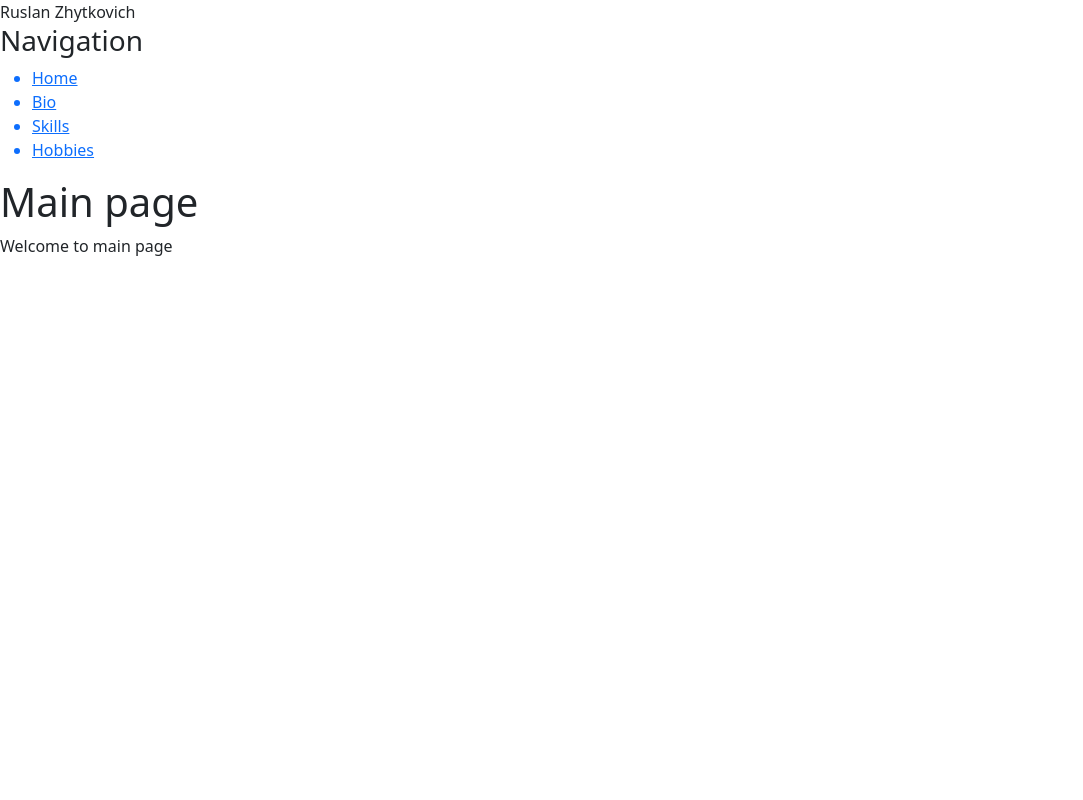
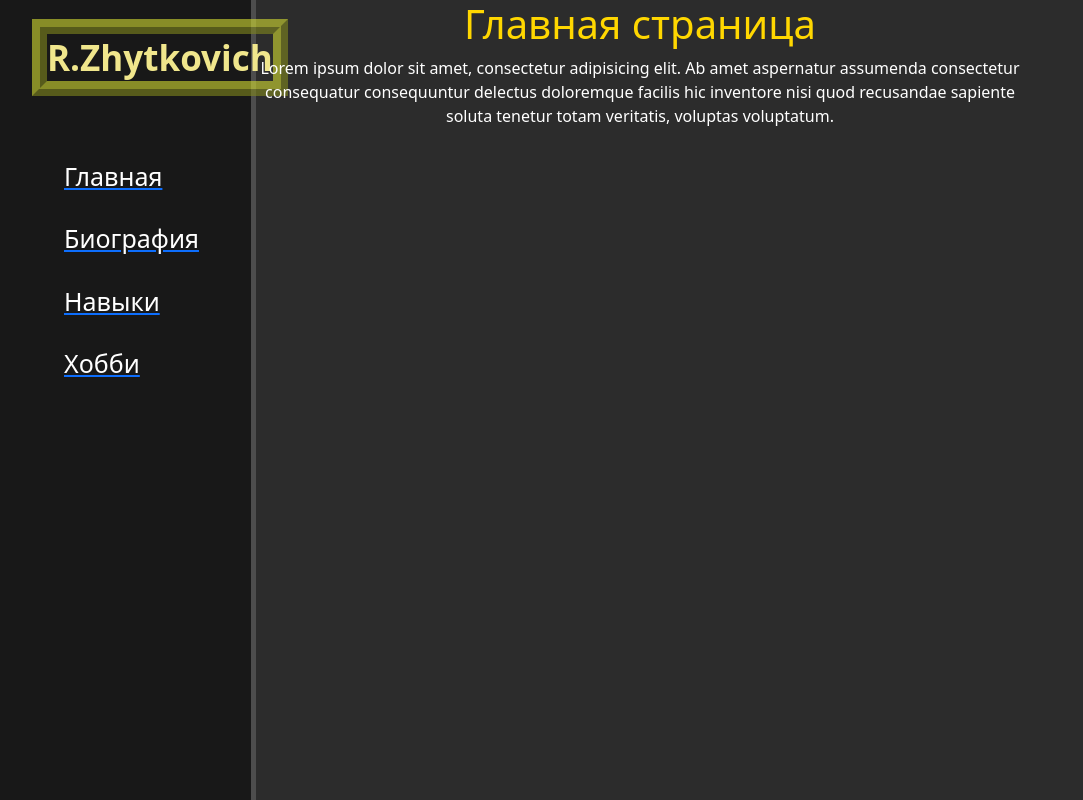
Before and after one commit to RuslanZhytkovich/biography, a Django app: page / in a window 1280 px wide. Shown: the whole page, without its empty margins (0-1083 px from the left). Run offline with Django 4.2, Linux system fonts and the light colour scheme; some libraries are stand-ins or nearby versions.

Commit message:
Сделал базовые страницы + верстку.

```diff
--- a/website/main/static/main/css/main.css
+++ b/website/main/static/main/css/main.css
@@ -0,0 +1,65 @@
+
+body {
+    background: #2c2c2c;
+}
+
+aside {
+    margin-left: 0px;
+    float: left;
+    background: #181818;
+    width: 20%;
+    padding: 2.5%;
+    height: 100vh;
+    color: #fff;
+    border-right: 5px solid #4d4d4d;
+
+}
+
+
+
+
+aside .logo
+{
+    color: khaki;
+margin-left: 0px;
+ font-size: 35px;
+    font-weight: bold;
+    border: 4mm ridge rgba(211,220,50, .6);
+    top: -5px;
+}
+
+
+aside ul {list-style: none}
+aside ul li{
+
+    color: #fff;
+    display: block;
+    margin-top: 25px;
+    transition: transform .6s ease;
+
+    font-size: 25px;
+
+}
+
+aside ul li:hover, aside ul a:hover
+{
+    color: #eb5959;
+    text-decoration: none;
+    transform: scale(1.1);
+}
+
+main .features{
+    float: left;
+    color: #fff;
+
+    text-align: center;
+    width: 60%;
+
+
+}
+
+.features h1{
+    color: gold;
+    text-align: center;
+    vertical-align: middle;
+}
--- a/website/main/templates/main/html/base.html
+++ b/website/main/templates/main/html/base.html
@@ -8,20 +8,23 @@
     <title>{% block title %}{% endblock %}</title>
     <script src="{% static 'fontawesomefree/js/all.min.js' %}"></script>
     <link rel="stylesheet" href="https://cdn.jsdelivr.net/npm/bootstrap@5.2.3/dist/css/bootstrap.min.css">
-   <link rel="stylesheet" href="{% static 'main/css/main.css' %}">
+
     <link rel="stylesheet" href="https://use.fontawesome.com/releases/v5.8.2/css/all.css">
       <link href="{% static 'fontawesomefree/css/all.min.css' %}" rel="stylesheet" type="text/css">
+     <link rel="stylesheet" href="{% static 'main/css/main.css' %}">
 </head>
 <body>
 
     <aside>
-        <span class = "logo">Ruslan Zhytkovich</span>
-        <h3>Navigation</h3>
+        <span class = "logo">R.Zhytkovich</span>
+        <br>
+        <br>
+        <br>
         <ul>
-            <a href =""><li><i class="fa-solid fa-house"></i>Home</li></a>
-            <a href =""><li>Bio</li></a>
-            <a href =""><li>Skills</li></a>
-            <a href =""><li>Hobbies</li></a>
+            <a href ="{% url 'home' %}"><li><i class="fa-solid fa-house"></i>Главная</li></a>
+            <a href ="{% url 'bio' %}"><li>Биография</li></a>
+            <a href ="{% url 'skills' %}"><li>Навыки</li></a>
+            <a href ="{% url 'hobbies' %} "><li>Хобби</li></a>
 
 
         </ul>
--- a/website/main/templates/main/html/index.html
+++ b/website/main/templates/main/html/index.html
@@ -1,8 +1,14 @@
 {% extends 'main/html/base.html' %}
 
 {% block content %}
-<h1>Main page</h1>
-<p> Welcome to main page</p>
+
+<div class="features">
+    <h1>Главная страница</h1>
+    <p>Lorem ipsum dolor sit amet, consectetur adipisicing elit. Ab amet aspernatur assumenda consectetur consequatur consequuntur delectus doloremque facilis hic inventore nisi quod recusandae sapiente soluta tenetur totam veritatis, voluptas voluptatum.</p>
+
+
+</div>
+
 {% endblock %}
 
 {% block title %} Main page {% endblock %}
--- a/website/main/urls.py
+++ b/website/main/urls.py
@@ -3,7 +3,8 @@ from django.contrib import admin
 from django.urls import path, include
 from . import views
 urlpatterns = [
-    path('',views.index),
-    path('about/',views.about, name = 'about'),
-    path('contact/',views.contact, name = 'contact')
+    path('',views.index, name = 'home'),
+    path('bio/',views.bio, name = 'bio'),
+    path('hobbies/',views.hobbies, name = 'hobbies'),
+    path('skills/', views.skills, name='skills'),
 ]
--- a/website/main/views.py
+++ b/website/main/views.py
@@ -4,8 +4,11 @@ from django.shortcuts import render
 def index(request):
     return render(request, 'main/html/index.html')
 
-def about(request):
-    return render(request, 'main/html/about.html')
+def bio(request):
+    return render(request, 'main/html/bio.html')
 
-def contact(request):
-    return HttpResponse('<h1>Contact information</h1>')
+def hobbies(request):
+    return render(request,'main/html/hobbies.html')
+
+def skills(request):
+    return render(request,'main/html/skills.html')
--- a/website/website/settings.py
+++ b/website/website/settings.py
@@ -5,8 +5,6 @@ from pathlib import Path
 BASE_DIR = Path(__file__).resolve().parent.parent
 
 
-# Quick-start development settings - unsuitable for production
-# See https://docs.djangoproject.com/en/4.1/howto/deployment/checklist/
 
 # SECURITY WARNING: keep the secret key used in production secret!
 SECRET_KEY = 'django-insecure-n4_a-#zs2n-t-61#1lk-3o9=x_b&d4prq@6bolii3k^ux_u9vy'
```
Also changed, not shown: website/main/templates/main/html/about.html (deleted, +0 -8 lines), website/main/templates/main/html/bio.html (added, +8 -0 lines), website/main/templates/main/html/hobbies.html (added, +8 -0 lines), website/main/templates/main/html/skills.html (added, +8 -0 lines).
